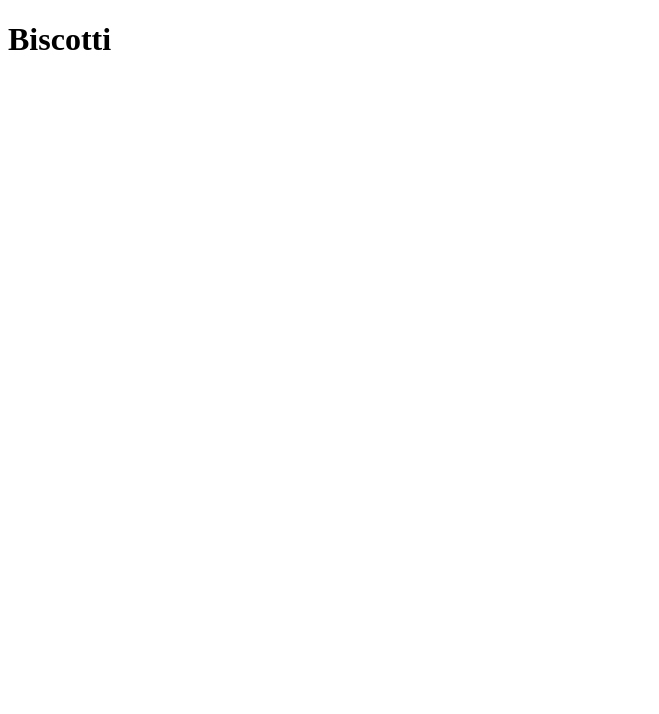
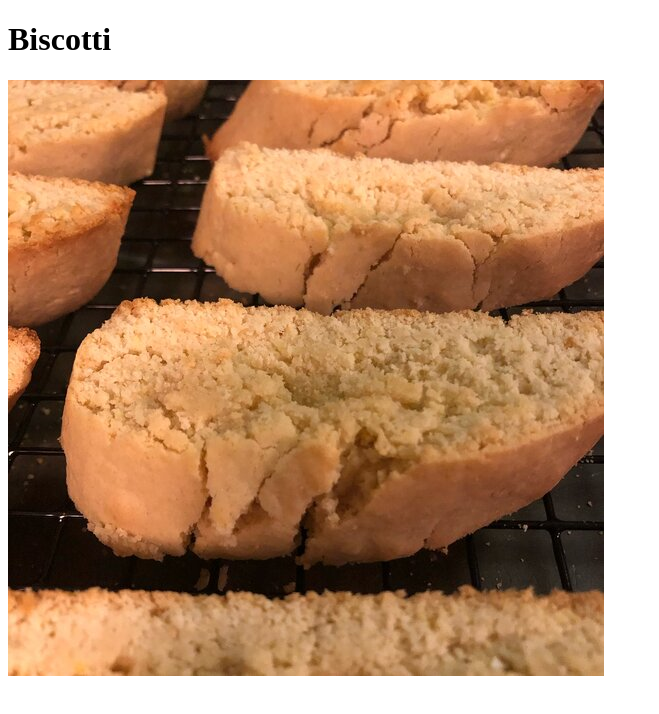
Before and after one commit to mraltun/odin-recipes, a plain HTML site: page recipes/biscotti.html in a window 1280 px wide. Shown: the whole page, without its empty margins (0-659 px from the left). Drawn offline with Linux system fonts and the light colour scheme.

Commit message:
Added image file and the img tag on the biscotti page

```diff
--- a/recipes/biscotti.html
+++ b/recipes/biscotti.html
@@ -8,5 +8,6 @@
   </head>
   <body>
     <h1>Biscotti</h1>
+    <img src="biscotti.jpg" alt="Biscotti" />
   </body>
 </html>
```
Also changed, not shown: recipes/biscotti.jpg (added).
